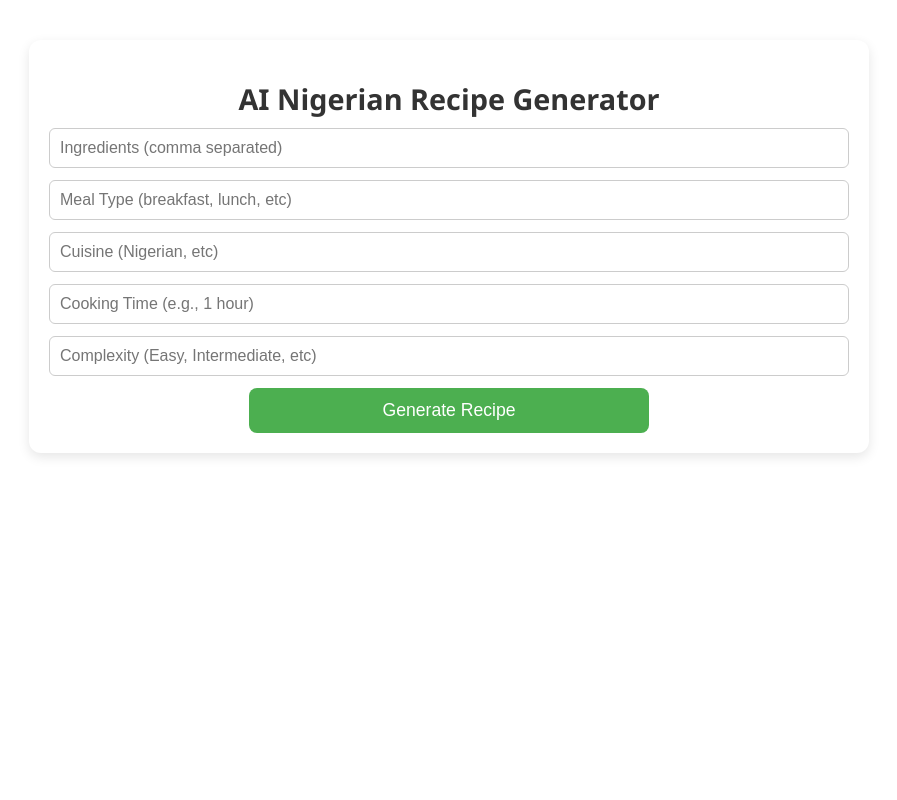
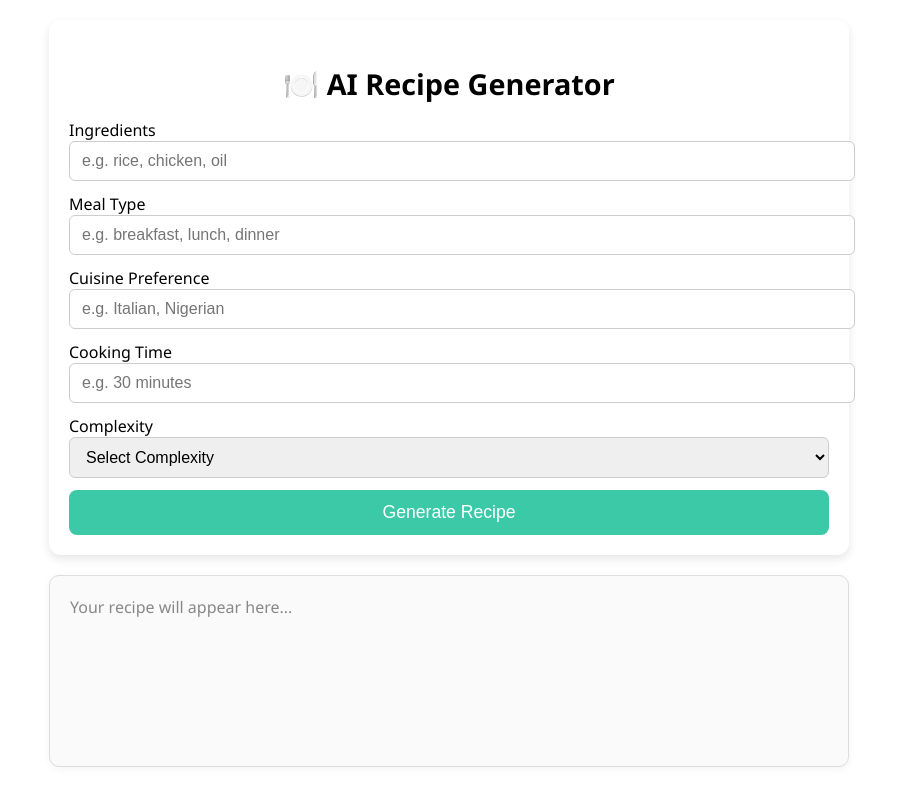
Before and after one commit to Enenche23/Recipe_Gen, a React (Create React App) app in the folder client/: page / in a window 1280 px wide. Shown: the whole page, without its empty margins (191-1088 px from the left). Built offline with nearby package versions, Linux system fonts and the light colour scheme.

Commit message:
finishing touches formatting

```diff
--- a/client/public/index.html
+++ b/client/public/index.html
@@ -4,18 +4,11 @@
     <meta charset="utf-8" />
     <link rel="icon" href="%PUBLIC_URL%/favicon.ico" />
     <meta name="viewport" content="width=device-width, initial-scale=1" />
-    <meta name="theme-color" content="#3498db" />
+    <meta name="theme-color" content="#000000" />
     <meta
       name="description"
-      content="AI-powered recipe generator – create step-by-step recipes from your ingredients in seconds."
+      content="AI Recipe Generator - generate personalized recipes instantly!"
     />
-    <meta property="og:title" content="AI Recipe Generator" />
-    <meta
-      property="og:description"
-      content="Quickly get custom recipes based on your ingredients, cuisine, and cooking time."
-    />
-    <meta property="og:type" content="website" />
-    <meta property="og:image" content="%PUBLIC_URL%/preview.png" />
     <link rel="apple-touch-icon" href="%PUBLIC_URL%/logo192.png" />
     <link rel="manifest" href="%PUBLIC_URL%/manifest.json" />
     <title>AI Recipe Generator</title>
--- a/client/src/App.css
+++ b/client/src/App.css
@@ -1,126 +1,108 @@
-/* App.css */
-
-/* General layout */
 .app-container {
   max-width: 800px;
-  margin: 40px auto;
+  margin: auto;
   padding: 20px;
-  font-family: 'Segoe UI', Tahoma, Geneva, Verdana, sans-serif;
-  background: #fff;
-  border-radius: 12px;
-  box-shadow: 0 4px 12px rgba(0,0,0,0.1);
+  font-family: 'Segoe UI', sans-serif;
 }
 
-/* Recipe card form */
 .recipe-card {
-  display: flex;
-  flex-direction: column;
-  gap: 12px;
+  background: #fff;
+  padding: 20px;
+  border-radius: 12px;
+  box-shadow: 0 4px 10px rgba(0,0,0,0.1);
+  margin-bottom: 20px;
 }
 
 .recipe-title {
+  text-align: center;
   font-size: 1.8em;
-  text-align: center;
-  margin-bottom: 10px;
-  color: #333;
+  margin-bottom: 16px;
 }
 
 .input-field {
-  padding: 10px;
+  display: block;
+  width: 100%;
+  margin-bottom: 12px;
+  padding: 10px 12px;
+  font-size: 1em;
   border: 1px solid #ccc;
   border-radius: 6px;
-  font-size: 1em;
-  width: 100%;
-  box-sizing: border-box;
 }
 
-/* Generate button */
 .generate-btn {
+  display: block;
+  width: 100%;
   padding: 12px;
-  background-color: #4CAF50;
-  color: white;
+  font-size: 1.1em;
+  color: #fff;
+  background-color: #3bc9a7;
   border: none;
   border-radius: 8px;
-  font-size: 1.1em;
   cursor: pointer;
   transition: background-color 0.3s ease;
-  width: 50%;
-  align-self: center;
 }
 
 .generate-btn:hover {
-  background-color: #45a049;
+  background-color: #33b095;
 }
 
-/* Recipe output */
 .recipe-output {
-  margin-top: 30px;
+  background: #fafafa;
+  border: 1px solid #ddd;
   padding: 20px;
-  background: #fafafa;
-  border-radius: 8px;
-  border: 1px solid #eee;
-  line-height: 1.6;
-  color: #333;
-  word-wrap: break-word;
+  border-radius: 10px;
+  white-space: pre-line;
+  min-height: 150px;
+  box-shadow: 0 2px 8px rgba(0,0,0,0.05);
 }
 
-/* Markdown styling */
-.recipe-output h1,
-.recipe-output h2,
-.recipe-output h3 {
-  color: #2c3e50;
-  margin-top: 1em;
-  margin-bottom: 0.5em;
+.fade-in {
+  animation: fadeIn 0.8s ease-in;
 }
 
-.recipe-output strong,
-.recipe-output b {
-  font-weight: bold;
-  color: #000;
+@keyframes fadeIn {
+  from { opacity: 0; }
+  to { opacity: 1; }
 }
 
-.recipe-output p {
-  margin-bottom: 1em;
-}
-
-.recipe-output ul,
-.recipe-output ol {
-  margin-left: 20px;
-  margin-bottom: 1em;
-}
-
-/* Action buttons (Clear, Copy, Save) */
 .recipe-actions {
   display: flex;
-  justify-content: center;
-  margin-top: 20px;
-  gap: 10px;
+  justify-content: space-between;
+  margin-top: 16px;
   flex-wrap: wrap;
 }
 
 .action-btn {
+  flex: 1;
+  margin: 4px;
   background-color: #f0f0f0;
   border: none;
-  padding: 10px 16px;
+  padding: 10px 14px;
   border-radius: 6px;
   cursor: pointer;
   transition: background-color 0.2s ease;
-  font-size: 1em;
-  min-width: 110px;
 }
 
 .action-btn:hover {
   background-color: #ddd;
 }
 
-.action-btn:disabled {
-  opacity: 0.6;
-  cursor: not-allowed;
+.bold-text {
+  font-weight: bold;
+  font-size: 1.2em;
+  color: #2c3e50;
 }
 
-/* Responsive tweaks */
+.placeholder-text {
+  color: #888;
+  text-align: center;
+}
+
 @media (max-width: 600px) {
+  .recipe-card, .recipe-output {
+    padding: 15px;
+  }
   .generate-btn {
-    width: 100%;
+    font-size: 1em;
   }
 }
--- a/client/src/App.js
+++ b/client/src/App.js
@@ -1,128 +1,156 @@
-import React, { useState, useRef } from "react";
-import { marked } from "marked";
-import "./App.css";
+import './App.css';
+import React, { useEffect, useRef, useState, useCallback } from 'react';
 
-export default function App() {
-  const [recipe, setRecipe] = useState("");
-  const [ingredients, setIngredients] = useState("");
-  const [mealType, setMealType] = useState("");
-  const [cuisine, setCuisine] = useState("");
-  const [cookingTime, setCookingTime] = useState("");
-  const [complexity, setComplexity] = useState("");
-  const recipeRef = useRef(null);
+const RecipeCard = ({ onSubmit }) => {
+  const [ingredients, setIngredients] = useState('');
+  const [mealType, setMealType] = useState('');
+  const [cuisine, setCuisine] = useState('');
+  const [cookingTime, setCookingTime] = useState('');
+  const [complexity, setComplexity] = useState('');
 
-  const onSubmit = async () => {
-    setRecipe(""); // clear previous
-    const params = {
-      ingredients,
+  const handleSubmit = () => {
+    const recipeData = {
+      ingredients: ingredients.trim(),
       mealType,
       cuisine,
       cookingTime,
       complexity,
     };
-    console.log("Submitting:", params);
-
-    const query = new URLSearchParams(params).toString();
-    const url = `https://recipe-backend-47av.onrender.com/recipeStream?${query}`;
-    console.log("Connecting to:", url);
-
-    const eventSource = new EventSource(url);
-    eventSource.onmessage = (e) => {
-      const data = JSON.parse(e.data);
-      if (data.action === "chunk") {
-        setRecipe((prev) => prev + data.chunk);
-      } else if (data.action === "close") {
-        eventSource.close();
-      }
-    };
-    eventSource.onerror = (e) => {
-      console.error("EventSource error:", e);
-      eventSource.close();
-    };
+    console.log('Submitting:', recipeData);
+    onSubmit(recipeData);
   };
 
-  const copyToClipboard = () => {
-    if (recipeRef.current) {
-      navigator.clipboard.writeText(recipe);
+  return (
+    <div className="recipe-card">
+      <h2 className="recipe-title">🍽️ AI Recipe Generator</h2>
+      <label htmlFor='ingredients'>Ingredients</label>
+      <input
+        type='text'
+        id='ingredients'
+        value={ingredients}
+        onChange={(e) => setIngredients(e.target.value)}
+        className='input-field'
+        placeholder='e.g. rice, chicken, oil'
+      />
+
+      <label htmlFor='mealType'>Meal Type</label>
+      <input
+        type='text'
+        id='mealType'
+        value={mealType}
+        onChange={(e) => setMealType(e.target.value)}
+        className='input-field'
+        placeholder='e.g. breakfast, lunch, dinner'
+      />
+
+      <label htmlFor='cuisine'>Cuisine Preference</label>
+      <input
+        type='text'
+        id='cuisine'
+        value={cuisine}
+        onChange={(e) => setCuisine(e.target.value)}
+        className='input-field'
+        placeholder='e.g. Italian, Nigerian'
+      />
+
+      <label htmlFor='cookingTime'>Cooking Time</label>
+      <input
+        type='text'
+        id='cookingTime'
+        value={cookingTime}
+        onChange={(e) => setCookingTime(e.target.value)}
+        className='input-field'
+        placeholder='e.g. 30 minutes'
+      />
+
+      <label htmlFor='complexity'>Complexity</label>
+      <select
+        id='complexity'
+        value={complexity}
+        onChange={(e) => setComplexity(e.target.value)}
+        className='input-field'
+      >
+        <option value=''>Select Complexity</option>
+        <option value='Beginner'>Beginner</option>
+        <option value='Intermediate'>Intermediate</option>
+        <option value='Advanced'>Advanced</option>
+      </select>
+
+      <button onClick={handleSubmit} className='generate-btn'>
+        Generate Recipe
+      </button>
+    </div>
+  );
+};
+
+function App() {
+  const [recipeData, setRecipeData] = useState(null);
+  const [recipeText, setRecipeText] = useState('');
+  const eventSourceRef = useRef(null);
+
+  const closeEventStream = () => {
+    if (eventSourceRef.current) {
+      eventSourceRef.current.close();
+      eventSourceRef.current = null;
     }
   };
 
-  const saveAsPDF = () => {
-    const element = document.createElement("a");
-    const file = new Blob([recipe], { type: "application/pdf" });
-    element.href = URL.createObjectURL(file);
-    element.download = "recipe.pdf";
-    document.body.appendChild(element);
-    element.click();
-    document.body.removeChild(element);
+  const initializeEventStream = useCallback(() => {
+    if (!recipeData) return;
+    const queryParams = new URLSearchParams(recipeData).toString();
+    const url = `https://recipe-backend-47av.onrender.com/recipeStream?${queryParams}`;
+
+    console.log('Connecting to:', url);
+
+    eventSourceRef.current = new EventSource(url);
+
+    eventSourceRef.current.onmessage = (event) => {
+      const data = JSON.parse(event.data);
+      if (data.action === 'close') {
+        closeEventStream();
+      } else if (data.action === 'chunk') {
+        // Remove leading ## or keep them styled
+        let cleanChunk = data.chunk.replace(/^##\s*/, '');
+        setRecipeText((prev) => prev + cleanChunk);
+      }
+    };
+
+    eventSourceRef.current.onerror = (err) => {
+      console.error('EventSource error:', err);
+      closeEventStream();
+    };
+  }, [recipeData]);
+
+  useEffect(() => {
+    if (recipeData) {
+      setRecipeText('');
+      closeEventStream();
+      initializeEventStream();
+    }
+  }, [recipeData, initializeEventStream]);
+
+  const onSubmit = (data) => {
+    setRecipeData(data);
   };
 
-  const clearRecipe = () => setRecipe("");
-
   return (
-    <div className="app-container">
-      <h1 className="recipe-title">AI Nigerian Recipe Generator</h1>
-      <div className="recipe-card">
-        <input
-          className="input-field"
-          type="text"
-          placeholder="Ingredients (comma separated)"
-          value={ingredients}
-          onChange={(e) => setIngredients(e.target.value)}
-        />
-        <input
-          className="input-field"
-          type="text"
-          placeholder="Meal Type (breakfast, lunch, etc)"
-          value={mealType}
-          onChange={(e) => setMealType(e.target.value)}
-        />
-        <input
-          className="input-field"
-          type="text"
-          placeholder="Cuisine (Nigerian, etc)"
-          value={cuisine}
-          onChange={(e) => setCuisine(e.target.value)}
-        />
-        <input
-          className="input-field"
-          type="text"
-          placeholder="Cooking Time (e.g., 1 hour)"
-          value={cookingTime}
-          onChange={(e) => setCookingTime(e.target.value)}
-        />
-        <input
-          className="input-field"
-          type="text"
-          placeholder="Complexity (Easy, Intermediate, etc)"
-          value={complexity}
-          onChange={(e) => setComplexity(e.target.value)}
-        />
-        <button className="generate-btn" onClick={onSubmit}>
-          Generate Recipe
-        </button>
+    <div className='app-container'>
+      <RecipeCard onSubmit={onSubmit} />
+      <div className='recipe-output'>
+        {recipeText
+          ? recipeText
+              .split(/(\*\*.*?\*\*)/)
+              .map((part, i) =>
+                part.startsWith('**') && part.endsWith('**') ? (
+                  <span key={i} className='bold-text'>{part.slice(2, -2)}</span>
+                ) : (
+                  <span key={i}>{part}</span>
+                )
+              )
+          : <span className='placeholder-text'>Your recipe will appear here...</span>}
       </div>
-
-      {recipe && (
-        <>
-          <div
-            className="recipe-output"
-            ref={recipeRef}
-            dangerouslySetInnerHTML={{ __html: marked.parse(recipe) }}
-          ></div>
-          <div className="recipe-actions">
-            <button className="action-btn" onClick={clearRecipe}>
-              Clear
-            </button>
-            <button className="action-btn" onClick={copyToClipboard}>
-              Copy
-            </button>
-            <button className="action-btn" onClick={saveAsPDF}>
-              Save as PDF
-            </button>
-          </div>
-        </>
-      )}
     </div>
   );
 }
+
+export default App;
```
